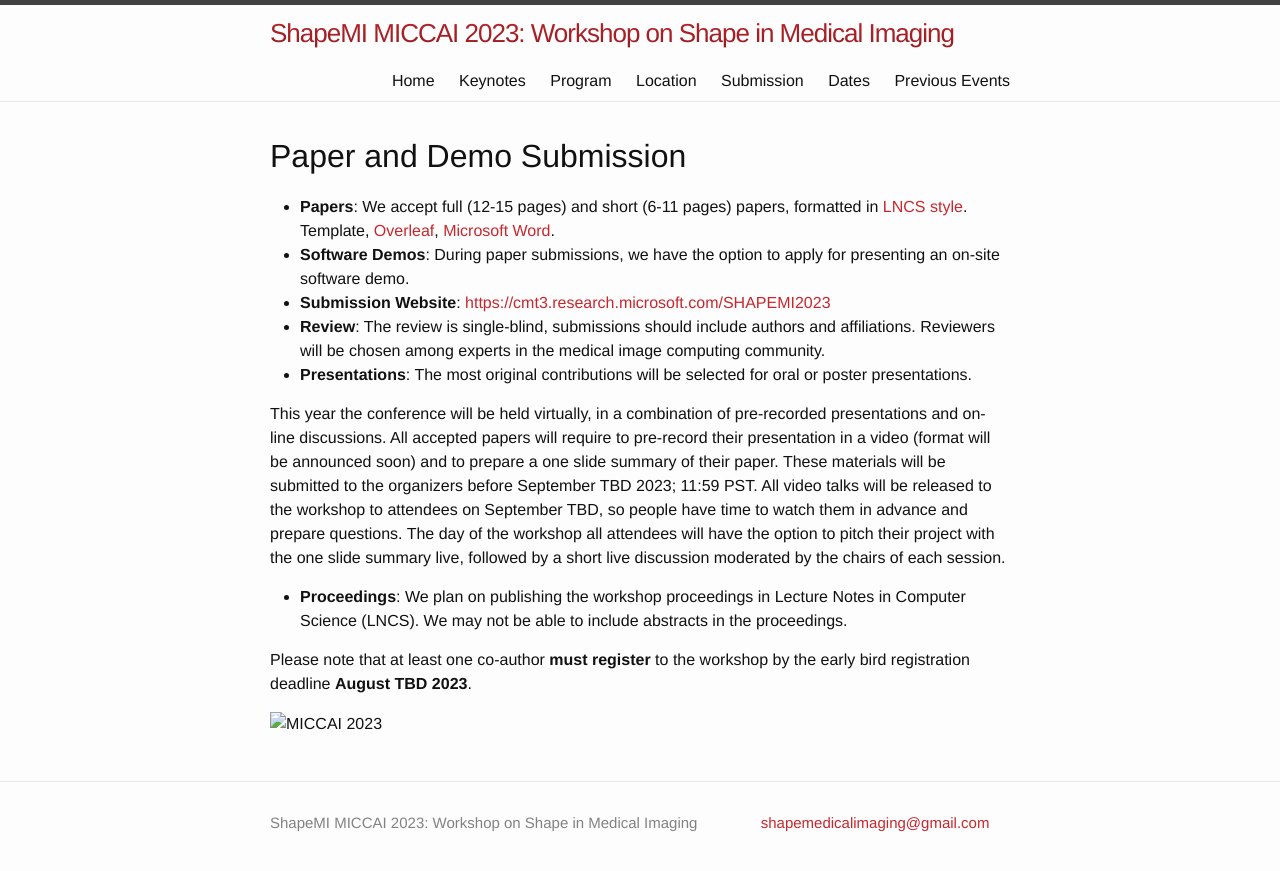
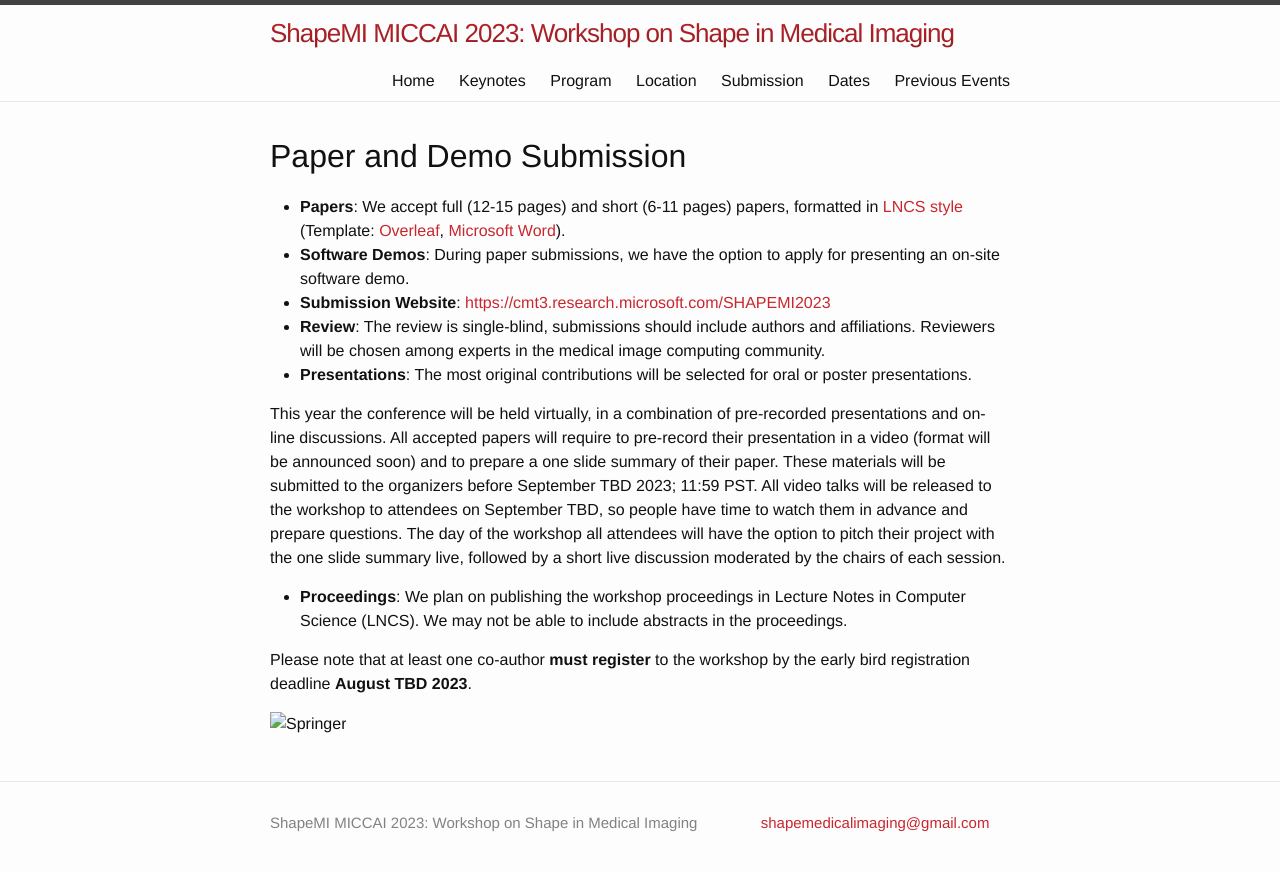
Before and after one commit to shapemi/shapemi.github.io, a Jekyll site: the page built from submission/index.md, in a window 1280 px wide. Shown: the top 871 px of the page. Built offline with Jekyll 4.4.1, drawn with Linux system fonts in a browser that asks for light colours.

Commit message:
Update index.md

```diff
--- a/submission/index.md
+++ b/submission/index.md
@@ -6,7 +6,7 @@ order: 4
 ---
 # Paper and Demo Submission
 
-* **Papers**: We accept full (12-15 pages) and short (6-11 pages) papers, formatted in [LNCS style](https://www.springer.com/gp/computer-science/lncs). Template,    [Overleaf]([ftp://ftp.springernature.com/cs-proceeding/llncs/llncs2e.zip](https://www.overleaf.com/latex/templates/springer-lecture-notes-in-computer-science/kzwwpvhwnvfj)), [Microsoft Word](https://resource-cms.springernature.com/springer-cms/rest/v1/content/19238706/data/v1).
+* **Papers**: We accept full (12-15 pages) and short (6-11 pages) papers, formatted in [LNCS style](https://www.springer.com/gp/computer-science/lncs) (Template:    [Overleaf]([ftp://ftp.springernature.com/cs-proceeding/llncs/llncs2e.zip](https://www.overleaf.com/latex/templates/springer-lecture-notes-in-computer-science/kzwwpvhwnvfj)), [Microsoft Word](https://resource-cms.springernature.com/springer-cms/rest/v1/content/19238706/data/v1)).
 * **Software Demos**: During paper submissions, we have the option to apply for presenting an on-site software demo.
 * **Submission Website**: [https://cmt3.research.microsoft.com/SHAPEMI2023](https://cmt3.research.microsoft.com/SHAPEMI2023)
 * **Review**: The review is single-blind, submissions should include authors and affiliations. Reviewers will be chosen among experts in the medical image computing community.
@@ -18,4 +18,4 @@ This year the conference will be held virtually, in a combination of pre-recorde
 
 Please note that at least one co-author **must register** to the workshop by the early bird registration deadline **August TBD 2023**.
 
-![MICCAI 2023](images/springer.png "26th International Conference on Medical Image Computing and Computer Assisted Intervention, MICCAI 2023")
+![Springer](images/springer.png "Springer")
```
